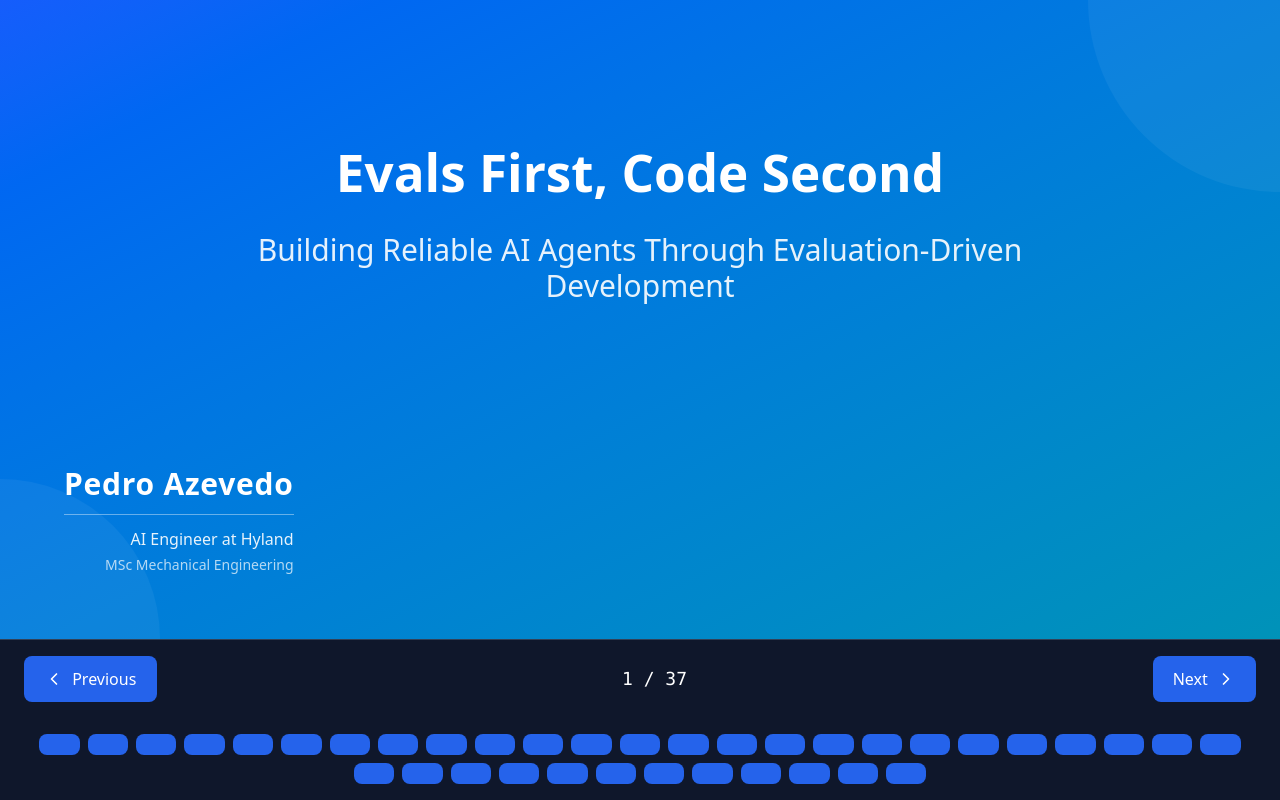
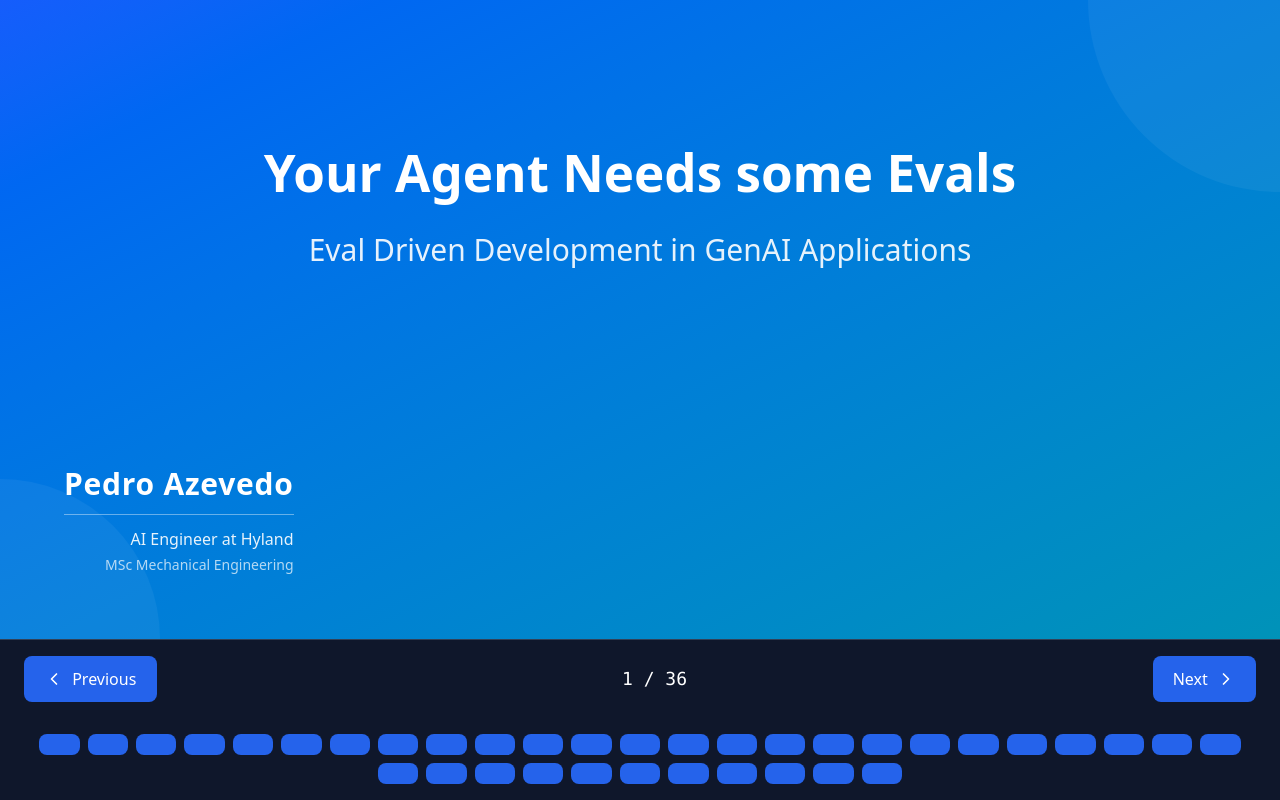
Before and after one commit to callmesora/mlflow-observability-agent-evals, a React (Vite) app in the folder presentation/slides/: page / in a window 1280 px wide. Built offline with nearby package versions, Linux system fonts and the light colour scheme.

Commit message:
add new slide images and update titles and subtitles

```diff
--- a/presentation/slides/src/SlidePresentation.jsx
+++ b/presentation/slides/src/SlidePresentation.jsx
@@ -36,8 +36,8 @@ const SlidePresentation = () => {
     // PART 1: THEORY & FOUNDATIONS
     // ============================================
     {
-      title: "Evals First, Code Second",
-      subtitle: "Building Reliable AI Agents Through Evaluation-Driven Development",
+      title: "Your Agent Needs some Evals",
+      subtitle: "Eval Driven Development in GenAI Applications",
       layout: "title-intro",
       accent: "from-blue-600 to-cyan-600",
       speaker: "Pedro Azevedo",
@@ -45,8 +45,8 @@ const SlidePresentation = () => {
       credentials: "MSc Mechanical Engineering"
     },
     {
-      title: "Story Time",
-      subtitle: "Deploying to Prod without Evals and Monitoring",
+      title: "If you're building AI systems without evals, ",
+      subtitle: "you're not engineering. You're gambling.",
       layout: "title",
       accent: "from-purple-600 to-pink-600"
     },
@@ -66,7 +66,7 @@ const SlidePresentation = () => {
       layout: "story-beat",
       icon: "🚀",
       timeline: "3 Months Later",
-      situation: "New GPT-5 Model Released",
+      situation: "New GPT-8 Model Released",
       image: "new-toy.webp",
       imageAlt: "New toy",
       detail: "Business: 'Can we switch? Might be better!'",
@@ -141,12 +141,7 @@ const SlidePresentation = () => {
       detail: "Can't upgrade. Can't fix. Breaking thing means breaking business. Stuck.",
       color: "from-slate-600 to-slate-700"
     },
-       {
-      title: "Story Time",
-      subtitle: "Deploying to Prod without Evals and Monitoring",
-      layout: "title",
-      accent: "from-purple-600 to-pink-600"
-    },
+
     {
       title: "How We Do ML Projects",
       layout: "philosophy",
@@ -536,6 +531,7 @@ const SlidePresentation = () => {
       icon: "🔬",
       content: "Which agent system works best?",
       example: "• React Agent: Simple action/observation\n• Swarm Agent System: Specialist agents\n• Supervision Agent: Hierarchical control\n• Deep Agent: Multi-step reasoning\n• Planner Agent: Plan then execute\n\nCompare on all metrics",
+      image: "agents.png",
       accent: "from-green-600 to-emerald-600"
     },
     {
@@ -1007,13 +1003,24 @@ const SlidePresentation = () => {
           <div className={`h-full bg-gradient-to-br ${slide.accent} text-white p-12 flex flex-col justify-center`}>
             <h2 className="text-5xl font-black mb-12">{slide.title}</h2>
             <div className="flex items-start gap-12">
-              <div className="text-8xl">{slide.icon}</div>
               <div className="flex-1">
-                <p className="text-3xl font-bold mb-8">{slide.content}</p>
+                <div className="flex items-start gap-6 mb-8">
+                  <div className="text-8xl flex-shrink-0">{slide.icon}</div>
+                  <p className="text-3xl font-bold">{slide.content}</p>
+                </div>
                 <div className="bg-white/20 backdrop-blur rounded-xl p-8 font-mono text-lg whitespace-pre-line">
                   {slide.example}
                 </div>
               </div>
+              {slide.image && (
+                <div className="flex-shrink-0">
+                  <img
+                    src={slide.image}
+                    alt={slide.imageAlt || "Feature image"}
+                    className="w-96 rounded-xl shadow-lg"
+                  />
+                </div>
+              )}
             </div>
           </div>
         );
```
Also changed, not shown: presentation/slides/public/agents.png (added).
